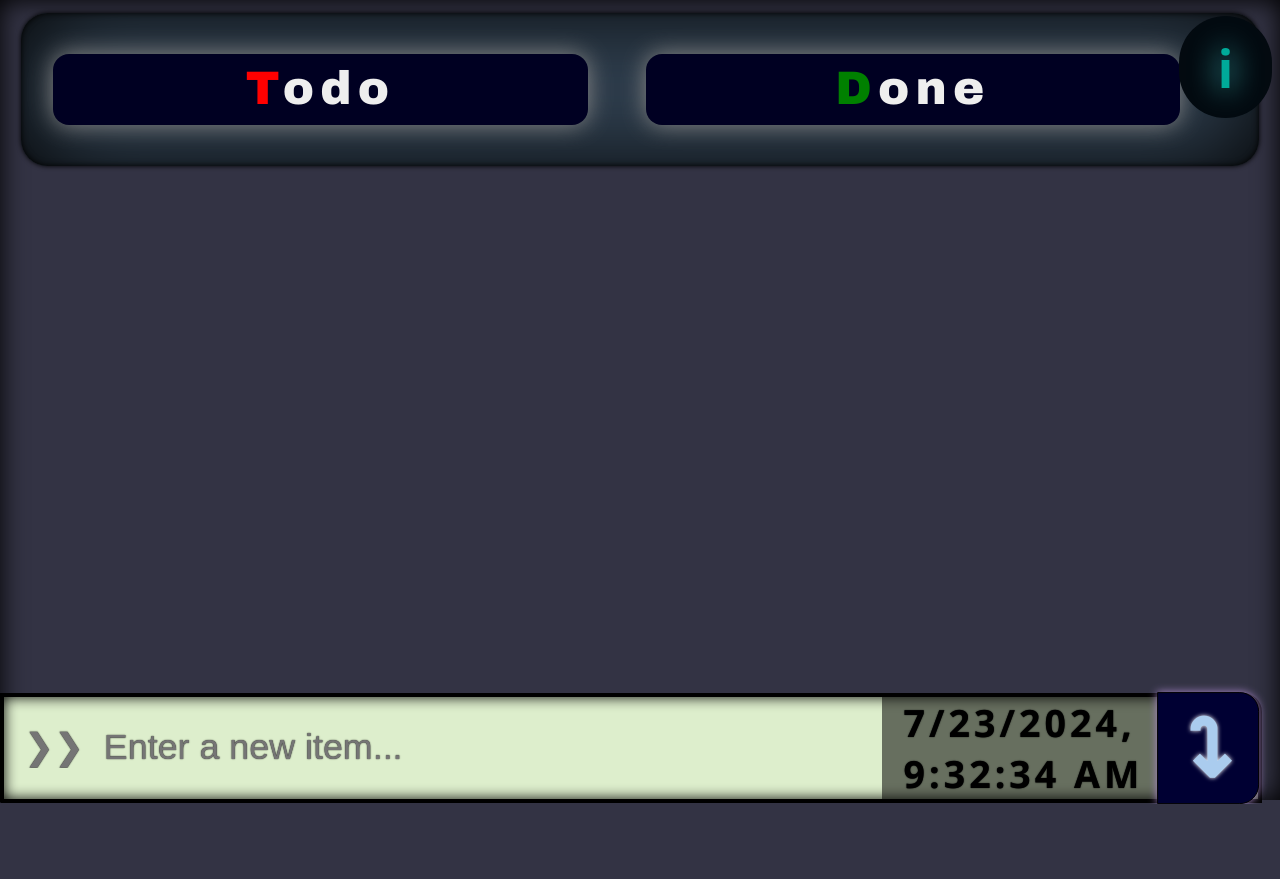
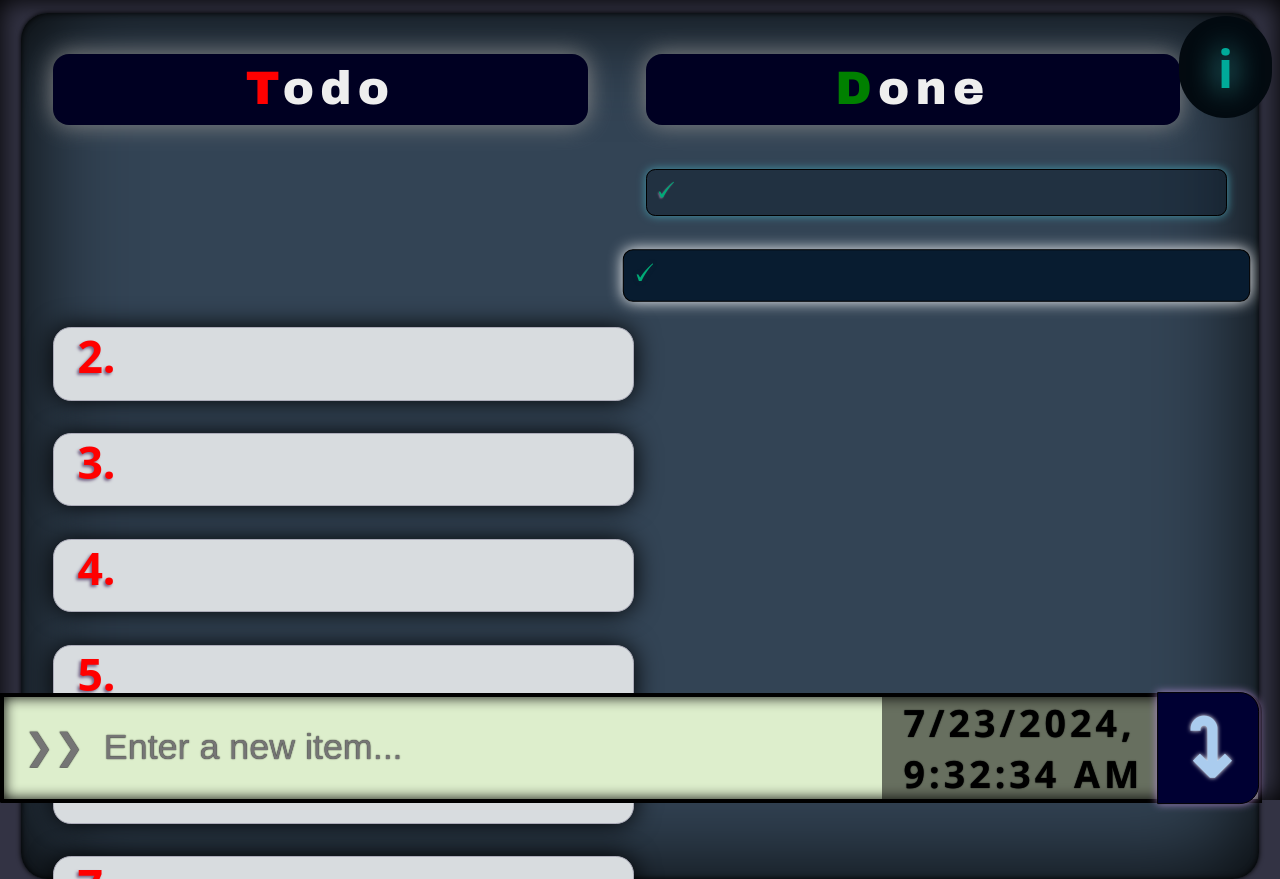
Before and after one commit to Peyman-Borhani/Todo-SE, a SvelteKit app: page / in a window 1280 px wide. Before the commit the page ends 804 px from the top, so only its background shows below. Built offline with nearby package versions, Linux system fonts and the light colour scheme.

Commit message:
+Add: ui => single object as reactive states holder. +Fix: reactive ui items => $state correction +Update: bindings => (Inpt, Menu) ~rename: todo => item +code: refactoring

```diff
--- a/src/routes/+page.svelte
+++ b/src/routes/+page.svelte
@@ -1,70 +1,71 @@
 <script>
-
 
 import    {To, From} from    './animate.js'
 import    { flip }        from    'svelte/animate';
 import    Input           from    './Input.svelte';
 import    Menu            from    './Menu.svelte' ;
 import    {make_Store}    from    '$lib/store.svelte.js';
-//import    {Map}           from    'svelte/reactivity';
+  let Store  = make_Store();
 
-  //let Data = $state(new Map());
-  let Store  = make_Store();
+  $effect(()=> Store.init());         //setTimeout(_=> Store.log(), 2000);
+
   // Input props
-  let   menu=false,  info=false, L = true,
-        zoom=false, view=false;
+//  let   menu=$state(false),  info=$state(false), L = $state(true),
+//        zoom=$state(false),  view=$state(false), focus=$state(0);
 
-  let env = import.meta
-  console.log(env.DEV===true? '___Yesss_' :env)
+let  ui =$state( {menu: false,  info: false, L: true,
+                  zoom: false,  view: false, focus: 0 });
+//$inspect(ui.menu)
+// let env = process.env; // console.log(process.env)//(env.DEV===true? '___Yesss_' :env)
 // L: left/todo //qN = 1, task_name; ⚙️ ✘
-//$effect(Store.init());
 
 </script>
-
 
 
 <main	class = 'board'	  oncontextmenu = {false}>
 
     <div    class ='todo'
-            onpointerenter = { ()=> focus = -1 }
-            onpointerleave = { ()=> focus = -1 }
+            onpointerenter = { ()=> ui.focus = -1 }
+            onpointerleave = { ()=> ui.focus = -1 }
         >  <h1>Todo</h1>
     </div>
     <div    class ='done'
-            onpointerenter = { ()=> focus = -1 }
-            onpointerleave = { ()=> focus = -1 }
+            onpointerenter = { ()=> ui.focus = -1 }
+            onpointerleave = { ()=> ui.focus = -1 }
         >   <h1>Done</h1>
     </div>
-    <!-- class:hovr ={ !L && id===focus+1 } -->
+    <!-- class:hovr ={ !ui.L && id===ui.focus+1 } -->
 
-    {#each  Store.Data.entries() as [id, todo], i (id)}
+    {#each  Store.Data.entries() as [id, item], i (id)}
 
-      <label  class ={todo.done? 'td_itm'  :'dn_itm'}
-              in:From ={{key: id}}   out:To ={{key: id}}
-              class:hovr   ={i===focus+1}
+      <label  class ={item.get('done')? 'dn_itm'  :'td_itm'}
+              in:From ={{key: id}}   out:To ={{key: i}}
+              class:hovr   ={i===ui.focus+1}
               animate:flip ={{duration: 600}}
             oncontextmenu  ={e=>alert(e.target)}
-            onpointerenter ={e=>e.currentTarget.classList.add('hovr')}
+            onpointerenter ={e=>{e.currentTarget.classList.add('hovr')}}
             onpointerleave ={e=>e.currentTarget.classList.remove('hovr')}
         >
-        <span>  {todo.get('done')?  '🗸' : `${i}.`}
-                {todo.get('item')}
+        <span>  {item.get('done')?  '🗸' : `${i}.`}
+                {item.get('title')}
         </span>
 
-        <input  type ='checkbox'   checked={todo.done}
+        <input  type ='checkbox'   checked={item.done}
                 onchange = { ()=> Store.mark(id)}
         >
         <button     class ='trash'
                     onclick = {()=> Store.remove(id)}
                 > remove
         </button>
-    </label>
+      </label>
     {/each}
 
-    <Input  bind:L bind:menu bind:info bind:zoom  bind:view/>
+    <!--Input  bind:L bind:menu bind:info bind:zoom  bind:view/ -->
+    <Input  bind:ui/>
 </main>
 
-<Menu  bind:menu bind:info bind:zoom  bind:view/>
+<!--Menu  bind:menu bind:info bind:zoom  bind:view/ -->
+<Menu  bind:ui/>
 
 
 <style>
@@ -83,7 +84,7 @@ main.board
 
 
 .todo,
-.done { display: grid; width:100%;   grid-row: 1}
+.done {display: grid;  width:100%;   grid-row: 1}
 
 
 .todo, .td_itm {grid-column: 1}
```
